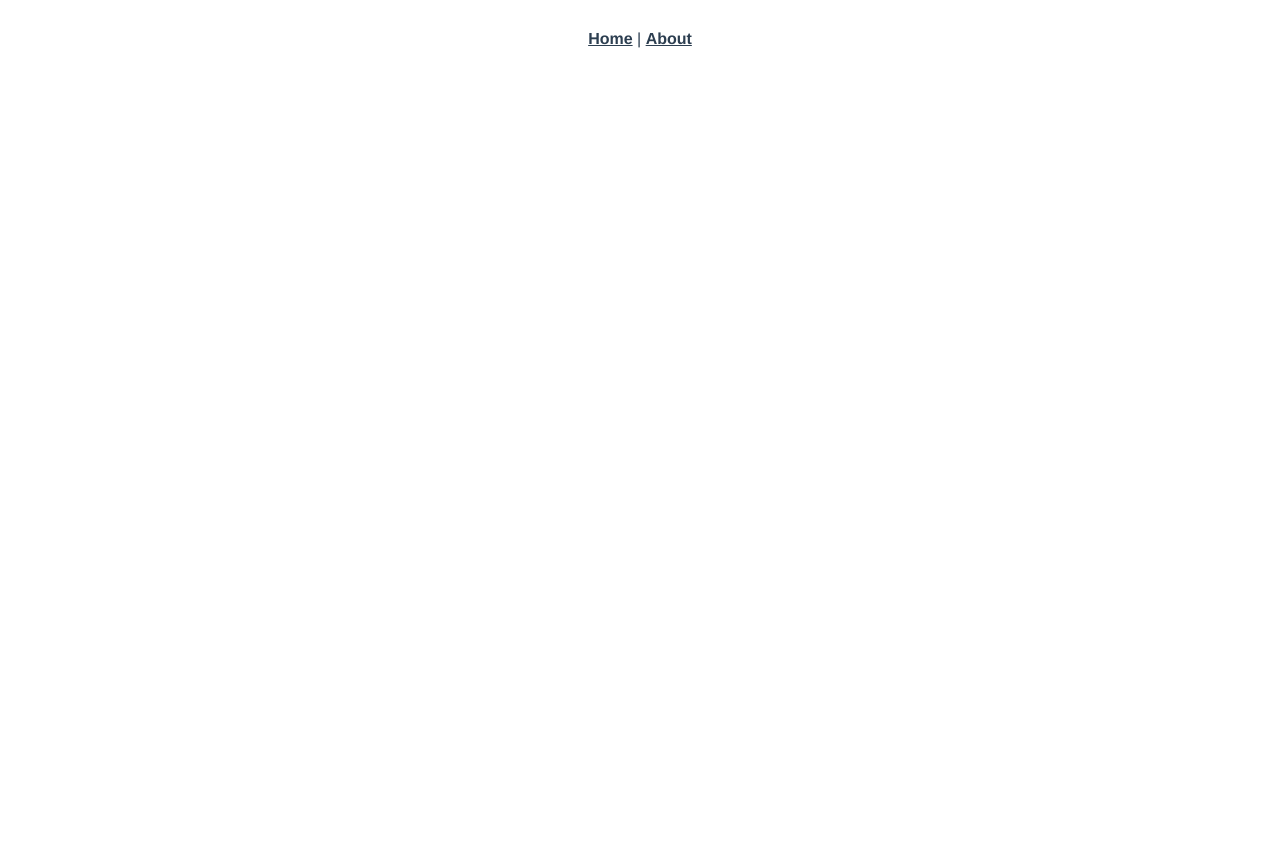
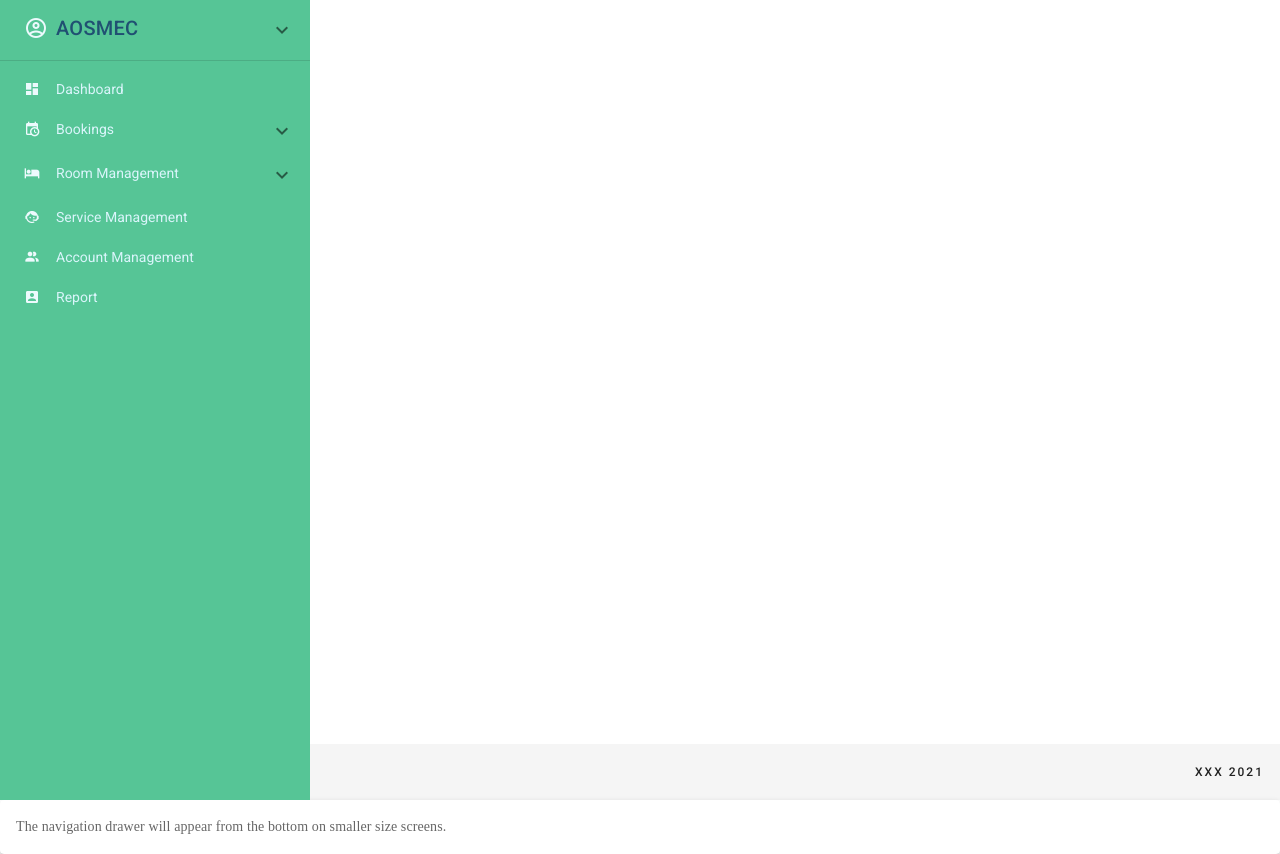
Before and after one commit to mikamikkz/AOSMECSystem, a Vue app in the folder aosmec/: page /dashboard in a window 1280 px wide. Before the commit the page ends 800 px from the top, so only its background shows below. Built offline with nearby package versions, Linux system fonts and the light colour scheme.

Commit message:
j: navigation

```diff
--- a/aosmec/src/App.vue
+++ b/aosmec/src/App.vue
@@ -1,32 +1,25 @@
 <template>
   <div id="app">
-    <div id="nav">
+    <!-- <div id="nav">
       <router-link to="/">Home</router-link> |
       <router-link to="/about">About</router-link>
-    </div>
+    </div> -->
+    <Navigation/>
     <router-view/>
   </div>
 </template>
 
-<style lang="scss">
-#app {
-  font-family: Avenir, Helvetica, Arial, sans-serif;
-  -webkit-font-smoothing: antialiased;
-  -moz-osx-font-smoothing: grayscale;
-  text-align: center;
-  color: #2c3e50;
-}
+<script>
+// @ or . is an alias to /src
+import Navigation from '@/components/Navigation.vue'
 
-#nav {
-  padding: 30px;
-
-  a {
-    font-weight: bold;
-    color: #2c3e50;
-
-    &.router-link-exact-active {
-      color: #42b983;
-    }
+export default {
+  name: 'Home',
+  components: {
+    Navigation
   }
 }
+</script>
+
+<style>
 </style>
--- /dev/null
+++ b/aosmec/src/components/Navigation.vue
@@ -0,0 +1,214 @@
+<template>
+  <v-app id="navigation">
+    <v-navigation-drawer
+      color="#56C596"
+      floating
+      v-model="drawer"
+      width="310"
+      app
+    >
+      <v-list dense nav>
+        <v-list-group color="white">
+          <template v-slot:activator>
+            <v-list-item>
+              <v-list-item-icon class="ma-0 mt-2 mr-2">
+                <v-icon style="color: #edfafd" class="ml-- ">mdi-account-circle-outline</v-icon>
+              </v-list-item-icon>
+              <v-list-item-content>
+                <v-list-item-title class="title" style="color: #205072">
+                  AOSMEC
+                </v-list-item-title>
+              </v-list-item-content>
+            </v-list-item>
+          </template>
+
+          <router-link to="/logout" style="color: #daf5fb">
+              <v-list-item>
+                <v-list-item-icon class="ml-10 ma-0 mt-2">
+                <v-icon small style="color: #edfafd">mdi-logout-variant</v-icon>
+              </v-list-item-icon>
+                <v-list-item-content
+                  style="color: #daf5fb"
+                  class="list-item"
+                >
+                  Logout
+                </v-list-item-content>
+              </v-list-item>
+            </router-link>
+        </v-list-group>
+      </v-list>
+
+      <v-divider></v-divider>
+
+      <v-list dense nav>
+        <v-list-item-group>
+          <router-link to="/dashboard" style="color: #c8f0f9">
+            <v-list-item>
+              <v-list-item-icon class="ml-2 ma-0 mt-2 mr-2">
+                <v-icon small style="color: #edfafd">mdi-view-dashboard</v-icon>
+              </v-list-item-icon>
+              <v-list-item-content style="color: #daf5fb; font-size: 14px">
+                Dashboard
+              </v-list-item-content>
+            </v-list-item>
+          </router-link>
+
+          <v-list-group color="white">
+            <template v-slot:activator>
+              <v-list-item>
+                  <v-list-item-icon class="ma-0 mt-2 mr-2">
+                    <v-icon small style="color: #edfafd"
+                      >mdi-calendar-clock</v-icon
+                    >
+                  </v-list-item-icon>
+                  <v-list-item-content style="color: #daf5fb; font-size: 14px">
+                    Bookings
+                  </v-list-item-content>
+                </v-list-item>
+            </template>
+
+            <router-link to="/bookings/reservation" style="color: #daf5fb">
+              <v-list-item>
+                <v-list-item-icon class="ml-10 ma-0 mt-2">
+                <v-icon small style="color: #edfafd">mdi-calendar-check</v-icon>
+              </v-list-item-icon>
+                <v-list-item-content
+                  style="color: #daf5fb"
+                  class="list-item"
+                >
+                  Reservation
+                </v-list-item-content>
+              </v-list-item>
+            </router-link>
+
+            <router-link to="/bookings/check-in" style="color: #daf5fb">
+              <v-list-item>
+                <v-list-item-icon class="ml-10 ma-0 mt-2">
+                <v-icon small style="color: #edfafd">mdi-account-check</v-icon>
+              </v-list-item-icon>
+                <v-list-item-content
+                  style="color: #daf5fb"
+                  class="list-item"
+                >
+                  Check In
+                </v-list-item-content>
+              </v-list-item>
+            </router-link>
+          </v-list-group>
+
+          <v-list-group color="white">
+            <template v-slot:activator>
+                <v-list-item to="/room-mgmt">
+                  <v-list-item-icon class="ma-0 mt-2 mr-2">
+                    <v-icon small style="color: #edfafd">mdi-bed</v-icon>
+                  </v-list-item-icon>
+                  <v-list-item-content style="color: #daf5fb; font-size: 14px">
+                    Room Management
+                  </v-list-item-content>
+                </v-list-item>
+            </template>
+
+            <router-link to="/room-mgmt/floor-1" style="color: #daf5fb">
+              <v-list-item>
+                <v-list-item-icon class="ml-10 ma-0 mt-2">
+                <v-icon small style="color: #edfafd">mdi-floor-plan</v-icon>
+              </v-list-item-icon>
+                <v-list-item-content
+                  style="color: #daf5fb"
+                  class="list-item"
+                >
+                  Floor 1
+                </v-list-item-content>
+              </v-list-item>
+            </router-link>
+            <router-link to="/room-mgmt/floor-2" style="color: #daf5fb">
+              <v-list-item>
+                <v-list-item-icon class="ml-10 ma-0 mt-2">
+                <v-icon small style="color: #edfafd">mdi-floor-plan</v-icon>
+              </v-list-item-icon>
+                <v-list-item-content
+                  style="color: #daf5fb"
+                  class="list-item"
+                >
+                  Floor 2
+                </v-list-item-content>
+              </v-list-item>
+            </router-link>
+            <router-link to="/room-mgmt/floor-3" style="color: #daf5fb">
+              <v-list-item>
+                <v-list-item-icon class="ml-10 ma-0 mt-2">
+                <v-icon small style="color: #edfafd">mdi-floor-plan</v-icon>
+              </v-list-item-icon>
+                <v-list-item-content
+                  style="color: #daf5fb"
+                  class="list-item"
+                >
+                  Floor 3
+                </v-list-item-content>
+              </v-list-item>
+            </router-link>
+          </v-list-group>
+
+          <router-link to="/service-mgmt" style="color: #c8f0f9">
+            <v-list-item>
+              <v-list-item-icon class="ml-2 ma-0 mt-2 mr-2">
+                <v-icon small style="color: #edfafd">mdi-face-agent</v-icon>
+              </v-list-item-icon>
+              <v-list-item-content style="color: #daf5fb; font-size: 14px">
+                Service Management
+              </v-list-item-content>
+            </v-list-item>
+          </router-link>
+
+          <router-link to="/account-mgmt" style="color: #c8f0f9">
+            <v-list-item>
+              <v-list-item-icon class="ml-2 ma-0 mt-2 mr-2">
+                <v-icon small style="color: #edfafd">mdi-account-multiple</v-icon>
+              </v-list-item-icon>
+              <v-list-item-content style="color: #daf5fb; font-size: 14px">
+                Account Management
+              </v-list-item-content>
+            </v-list-item>
+          </router-link>
+
+          <router-link to="/report" style="color: #c8f0f9">
+            <v-list-item>
+              <v-list-item-icon class="ml-2 ma-0 mt-2 mr-2">
+                <v-icon small style="color: #edfafd">mdi-account-box</v-icon>
+              </v-list-item-icon>
+              <v-list-item-content style="color: #daf5fb; font-size: 14px">
+                Report
+              </v-list-item-content>
+            </v-list-item>
+          </router-link>
+        </v-list-item-group>
+      </v-list>
+    </v-navigation-drawer>
+
+    <v-main class="ma-5">
+    </v-main>
+    <v-footer class="py-3">
+            <span class="ml-auto overline">XXX 2021</span>
+        </v-footer>
+  </v-app>
+</template>
+
+<script>
+export default {
+  name: "Navigation",
+  data() {
+    return {
+      drawer: null,
+    };
+  },
+};
+</script>
+
+<style scoped>
+.list-item {
+  font-size: 13px;
+}
+a {
+  text-decoration: none;
+}
+</style>
--- a/aosmec/src/router/index.js
+++ b/aosmec/src/router/index.js
@@ -1,5 +1,7 @@
-import reservation from '../views/Reservation';
+import reservation from '../views/Reservation'
+import dashboard from '../views/Dashboard'
 
 export default[
     {path:'/reservation', component: reservation},
+    {path:'/dashboard', component: dashboard},
 ]
--- /dev/null
+++ b/aosmec/src/views/Dashboard.vue
@@ -0,0 +1,23 @@
+<template>
+  <div class="dashboard">
+    <v-card>
+      <v-card-text>
+        The navigation drawer will appear from the bottom on smaller size
+        screens.
+      </v-card-text>
+    </v-card>
+  </div>
+</template>
+
+<script>
+export default {
+  name: "Dashboard",
+  components: {},
+};
+</script>
+
+<style scoped>
+#dashboard {
+  background: black;
+}
+</style>
```
Also changed, not shown: 2 other files (tests, documents, lock files or other folders).
